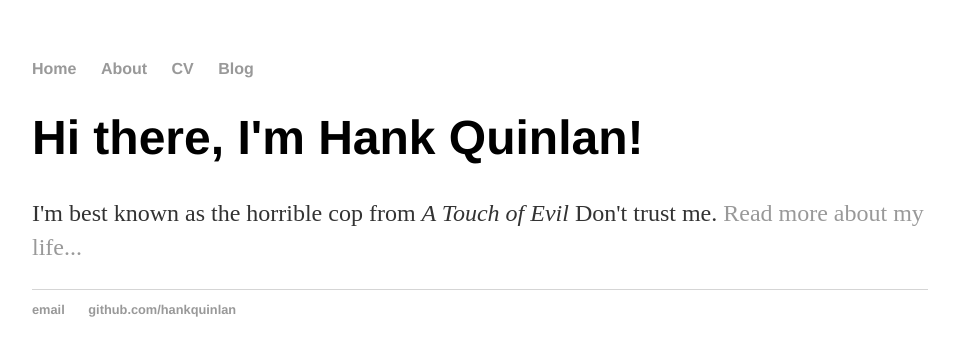
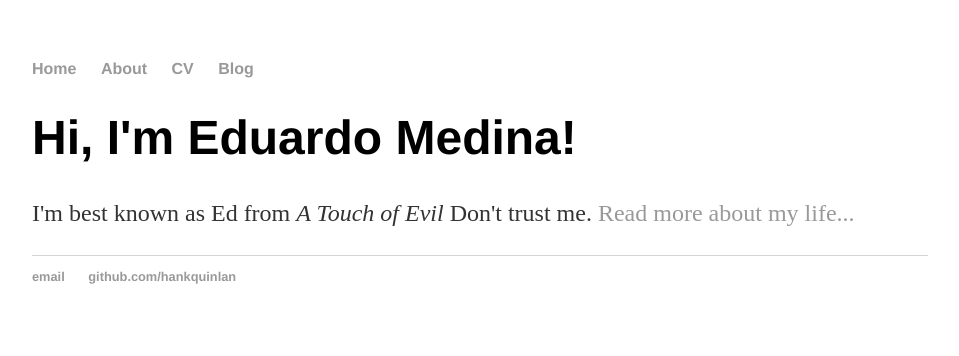
Before and after one commit to edmedina17/edmedina17.github.io, a Jekyll site: the page built from index.html, in a window 1280 px wide. Shown: the top 356 px of the page, without its empty margins (160-1119 px from the left). Built offline with Jekyll 4.4.1, drawn with Linux system fonts in a browser that asks for light colours.

Commit message:
Update index.html

```diff
--- a/index.html
+++ b/index.html
@@ -1,30 +1,8 @@
-<!DOCTYPE html>
-<html>
-	<head>
-		<title>Eduardo Medina-Cortina</title>
-		<!-- link to main stylesheet -->
-		<link rel="stylesheet" type="text/css" href="/css/main.css">
-	</head>
-	<body>
-		<nav>
-    		<ul>
-        		<li><a href="/">Home</a></li>
-	        	<li><a href="/about">About</a></li>
-        		<li><a href="/cv">CV</a></li>
-			<li><a href="/blog">Blog</a></li>
-    		</ul>
-		</nav>
-		<div class="container">
-    		<div class="blurb">
-        		<h1>Hi there, I'm Hank Quinlan!</h1>
-				<p>I'm best known as the horrible cop from <em>A Touch of Evil</em> Don't trust me. <a href="/about">Read more about my life...</a></p>
-    		</div><!-- /.blurb -->
-		</div><!-- /.container -->
-		<footer>
-    		<ul>
-        		<li><a href="mailto:hankquinlanhub@gmail.com">email</a></li>
-        		<li><a href="https://github.com/hankquinlan">github.com/hankquinlan</a></li>
-			</ul>
-		</footer>
-	</body>
-</html>
+---
+layout: default
+title: Eduardo Medina-Cortina
+---
+<div class="blurb">
+	<h1>Hi, I'm Eduardo Medina!</h1>
+	<p>I'm best known as Ed from <em>A Touch of Evil</em> Don't trust me. <a href="/about">Read more about my life...</a></p>
+</div><!-- /.blurb -->
```
